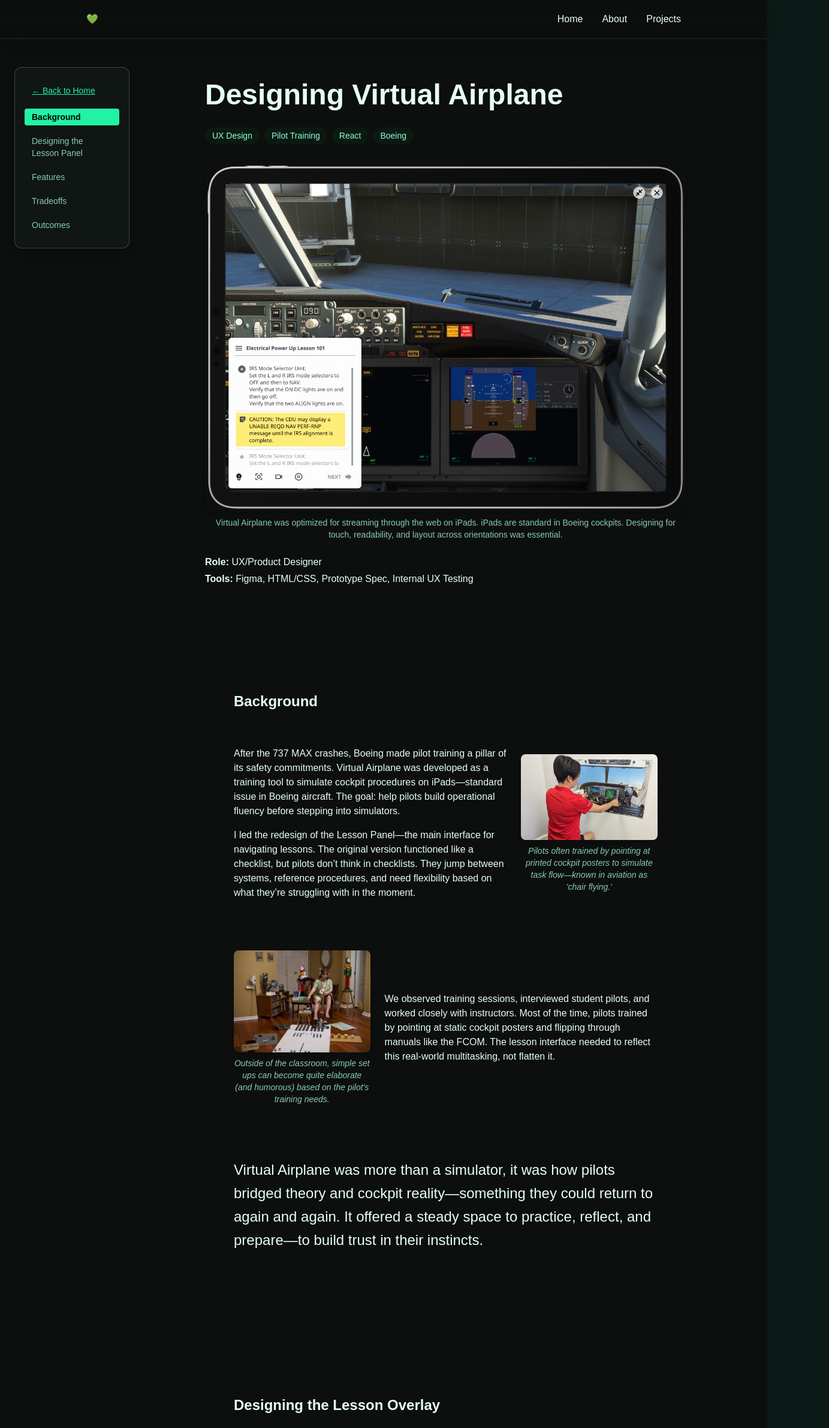
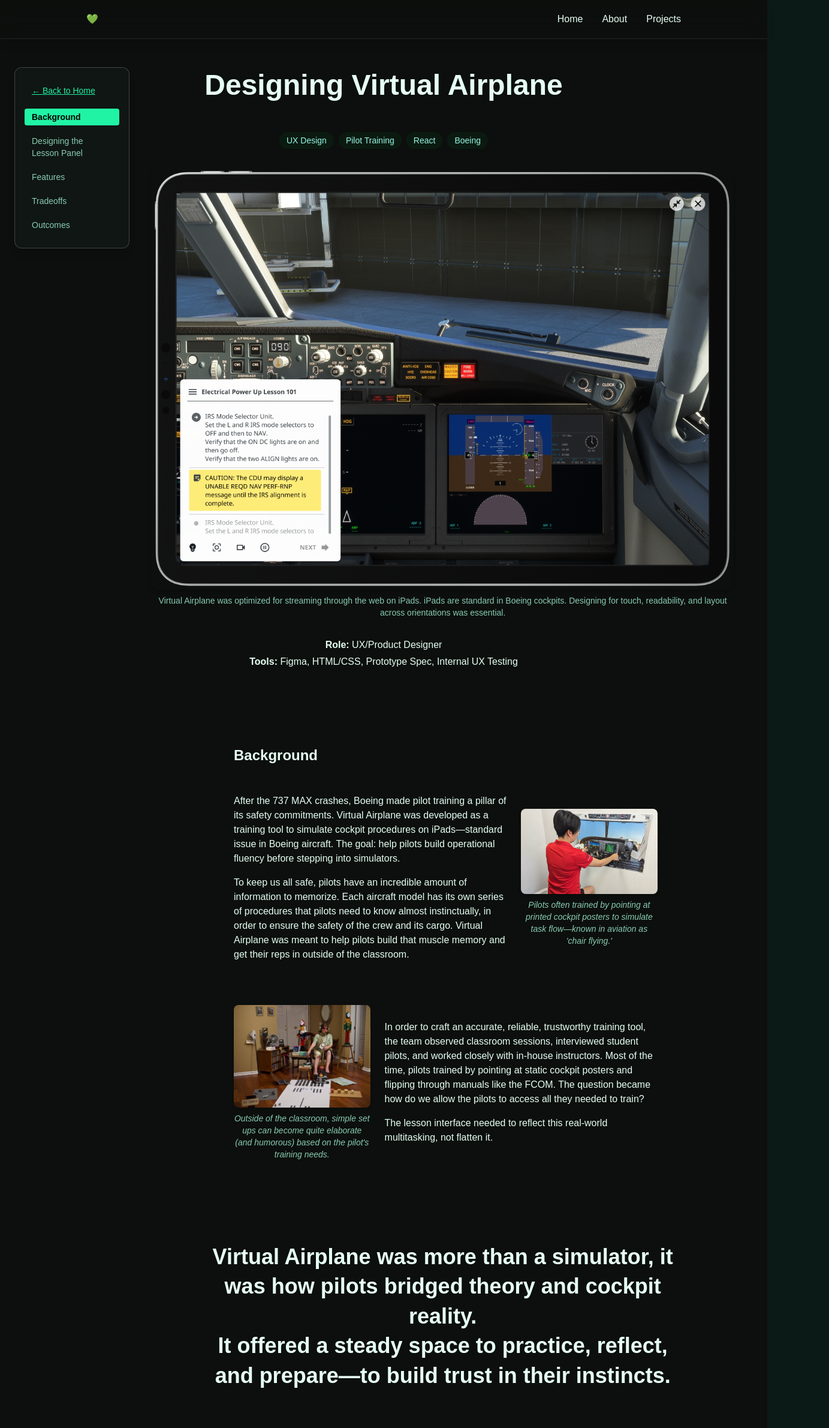
Before and after one commit to jordonaut/firstreactportfolio, a React (Vite) app: page /projects/virtual-airplane in a window 1280 px wide. Shown: the top 2380 px of the page at 60% size, 1383 px wide, since content can reach past the window. Built offline with nearby package versions, Linux system fonts and the light colour scheme.

Commit message:
Updated several components for case study layout. Added a FeatureQuote component and refactored others.

```diff
--- a/package.json
+++ b/package.json
@@ -20,6 +20,7 @@
     "react": "^19.0.0",
     "react-dom": "^19.0.0",
     "react-router-dom": "^7.6.0",
+    "react-zoom-pan-pinch": "^3.7.0",
     "yet-another-react-lightbox": "^3.23.2"
   },
   "devDependencies": {
--- a/src/components/caseStudies/VirtualAirplane.jsx
+++ b/src/components/caseStudies/VirtualAirplane.jsx
@@ -8,6 +8,7 @@
 import { HeroSection } from '../ui/HeroSection';
 import { CaseStudyImage } from '../ui/CaseStudyImage';
 import { FullBleed } from '../ui/FullBleed';
+import { FeatureQuote } from '../ui/Featurequote';
 
 // Assets
 import vaIpadLandscape from '../../assets/images/caseStudies/virtualAirplane/va-ipad-landscape.png';
@@ -56,9 +57,8 @@
                 The goal: help pilots build operational fluency before stepping into simulators.
               </p>
               <p>
-                I led the redesign of the Lesson Panel—the main interface for navigating lessons.
-                The original version functioned like a checklist, but pilots don’t think in checklists.
-                They jump between systems, reference procedures, and need flexibility based on what they’re struggling with in the moment.
+                To keep us all safe, pilots have an incredible amount of information to memorize.
+                Each aircraft model has its own series of procedures that pilots need to know almost instinctually, in order to ensure the safety of the crew and its cargo. Virtual Airplane was meant to help pilots build that muscle memory and get their reps in outside of the classroom.
               </p>
             </div>
             <div className="md:w-1/3 w-full mt-8 md:mt-0 flex justify-center">
@@ -80,19 +80,19 @@
             </div>
             <div className="md:w-2/3 space-y-4">
               <p>
-                We observed training sessions, interviewed student pilots, and worked closely with instructors.
-                Most of the time, pilots trained by pointing at static cockpit posters and flipping through manuals like the FCOM.
+                In order to craft an accurate, reliable, trustworthy training tool, the team observed classroom sessions, interviewed student pilots, and worked closely with in-house instructors.
+                Most of the time, pilots trained by pointing at static cockpit posters and flipping through manuals like the FCOM. The question became how do we allow the pilots to access all they needed to train?
+              </p>
+              <p>
                 The lesson interface needed to reflect this real-world multitasking, not flatten it.
               </p>
             </div>
           </div>
-
-          <p className="text-xl md:text-2xl leading-relaxed text-[var(--color-text)] max-w-4xl mx-auto my-16">
-            Virtual Airplane was more than a simulator, it was how pilots bridged theory and cockpit reality—something they could return to again and again.
+        </Section>
+        <FeatureQuote>
+        Virtual Airplane was more than a simulator, it was how pilots bridged theory and cockpit reality. <br />
           It offered a steady space to practice, reflect, and prepare—to build trust in their instincts.
-          </p>
-        </Section>
-
+        </FeatureQuote>
         <Section id="designing-the-lesson-panel" data-label="Designing the Lesson Panel">
           <h2 className="text-2xl font-semibold">Designing the Lesson Overlay</h2>
 
@@ -135,10 +135,12 @@
             imageA={lessonOverlayFeatures}
             altA="A sandbox view of the Lesson Overlay features"
             captionA="As the Lesson Panel evolved, I helped prototype and refine a growing set of overlay features. This sandbox view captured the complexity as needs expanded and the stack matured."
+
             imageB={lessonPanelDocumentation}
             altB="Documented view of the Lesson Panel system"
             captionB="To keep design and engineering aligned, I created a single source of truth—documenting each feature’s purpose, behavior, and technical implications for collaborative implementation."
           />
+
 
         <Section id="features" data-label="Features">
           <h2 className="text-2xl font-semibold">Key Features</h2>
--- a/src/components/ui/CaseStudyLayout.jsx
+++ b/src/components/ui/CaseStudyLayout.jsx
@@ -2,8 +2,20 @@
 import { Sidebar } from './Sidebar';
 import { MobileSectionNav } from './MobileSectionNav';
 import { motion } from 'framer-motion';
+import { Children, isValidElement } from 'react';
 
 export const CaseStudyLayout = ({ children }) => {
+  const normalizedChildren = Children.toArray(children).filter(isValidElement);
+
+  const getComponentName = (child) => {
+    return (
+      child?.type?.displayName ||
+      child?.type?.name ||
+      child?.props?.mdxType ||
+      'Unknown'
+    );
+  };
+
   return (
     <motion.div
       initial={{ opacity: 0 }}
@@ -11,39 +23,45 @@
       transition={{ duration: 0.6 }}
       className="min-h-screen flex flex-col bg-[var(--color-bg)] text-[var(--color-text)]"
     >
-      {/* Top Navbar */}
+      {/* Navbar */}
       <Navbar />
 
-      {/* 12-column Grid Layout */}
+      {/* Grid Layout */}
       <div className="grid grid-cols-12 w-full px-4 md:px-8 gap-x-6">
-        {/* Sidebar: spans 2 columns on md+ */}
+        {/* Sidebar */}
         <aside className="hidden md:block col-span-2 pt-12">
           <Sidebar />
         </aside>
 
-        {/* Main Content: spans 12 on mobile, 8 centered on md+ */}
-        <main className="col-span-12 md:col-span-8 md:col-start-4 pt-12 space-y-20 relative">
-          {/* Mobile Nav: only visible on small screens */}
-          <div className="md:hidden mb-8">
+        {/* Mobile Nav */}
+        <div className="col-span-12 md:hidden mb-8 pt-12">
           <MobileSectionNav />
         </div>
 
-          {/* Section Wrapping */}
-          {Array.isArray(children)
-            ? children.map((child, index) => {
-                const name = child?.type?.name;
+        {/* Page Content */}
+        {normalizedChildren.map((child, index) => {
+          const name = getComponentName(child);
           const isSection = name === 'Section';
+          const isFullBleed = name === 'FullBleed';
+
+          if (name === 'Unknown') {
+            console.warn('CaseStudyLayout: Unrecognized child component', child);
+          }
+
+          let wrapperClass = 'col-span-12';
+
+          if (isSection) {
+            wrapperClass += ' md:col-span-8 md:col-start-4 max-w-5xl w-full px-4 sm:px-8 py-12 space-y-20';
+          } else if (isFullBleed) {
+            wrapperClass += ' w-full py-12';
+          }
+
           return (
-                  <div
-                    key={index}
-                    className={isSection ? 'max-w-5xl mx-auto px-4 sm:px-8' : ''}
-                  >
+            <div key={index} className={wrapperClass}>
               {child}
             </div>
           );
-              })
-            : children}
-        </main>
+        })}
       </div>
     </motion.div>
   );
--- /dev/null
+++ b/src/components/ui/FeatureQuote.jsx
@@ -0,0 +1,13 @@
+export function FeatureQuote({ children }) {
+  return (
+    <section className="w-full px-4 sm:px-4 py-16 md:py-0">
+      <div className="grid grid-cols-12">
+        <div className="col-span-12 md:col-start-4 md:col-span-8">
+          <blockquote className="text-2xl sm:text-3xl md:text-4xl leading-snug text-[var(--color-text)] text-center font-bold">
+            {children}
+          </blockquote>
+        </div>
+      </div>
+    </section>
+  );
+}
--- a/src/components/ui/FullBleed.jsx
+++ b/src/components/ui/FullBleed.jsx
@@ -1,45 +1,83 @@
-export function FullBleed({
-  imageA,
-  altA,
-  captionA,
-  imageB = null,
-  altB = '',
-  captionB = '',
-}) {
-  return (
-    <figure className="my-24">
-      {/* Bleed Container */}
-      <div className="relative w-[100vw] left-[50%] -translate-x-1/2 overflow-hidden">
-        <div className="w-full max-w-[1600px] mx-auto px-4 sm:px-6 lg:px-12">
+import { useState, useCallback, useEffect } from 'react';
+import { motion, AnimatePresence } from 'framer-motion';
+
+export function FullBleed({ imageA, altA, captionA, imageB, altB, captionB }) {
+  const [isZoomed, setIsZoomed] = useState(false);
+  const [activeImage, setActiveImage] = useState(null);
+
+  const handleKeyDown = useCallback((e) => {
+    if (e.key === 'Escape') {
+      setIsZoomed(false);
+    }
+  }, []);
+
+  useEffect(() => {
+    if (isZoomed) {
+      document.body.style.overflow = 'hidden';
+      window.addEventListener('keydown', handleKeyDown);
+    } else {
+      document.body.style.overflow = '';
+      window.removeEventListener('keydown', handleKeyDown);
+    }
+
+    return () => window.removeEventListener('keydown', handleKeyDown);
+  }, [isZoomed, handleKeyDown]);
+
+  const ImageBlock = ({ src, alt, caption }) => (
+    <div className="my-24">
       <img
-            src={imageA}
-            alt={altA}
-            className="w-full h-auto object-cover rounded-xl shadow-md"
+        src={src}
+        alt={alt}
+        onClick={() => {
+          setIsZoomed(true);
+          setActiveImage({ src, alt, caption });
+        }}
+        className="w-full h-auto object-cover rounded-xl shadow-md cursor-zoom-in"
       />
-          {captionA && (
-            <figcaption className="text-center text-sm text-[var(--color-text-secondary)] mt-2 max-w-4xl mx-auto">
-              {captionA}
+      {caption && (
+        <figcaption className="text-center text-sm text-[var(--color-text-secondary)] mt-2 max-w-4xl mx-auto px-4">
+          {caption}
         </figcaption>
       )}
     </div>
+  );
+
+  return (
+    <figure className="w-screen max-w-none relative left-1/2 -translate-x-1/2 px-0">
+      <div className="w-full px-4 sm:px-8 max-w-screen-2xl mx-auto">
+        <ImageBlock src={imageA} alt={altA} caption={captionA} />
+        {imageB && <ImageBlock src={imageB} alt={altB} caption={captionB} />}
       </div>
 
-      {imageB && (
-        <div className="relative w-[100vw] left-[50%] -translate-x-1/2 overflow-hidden mt-16">
-          <div className="w-full max-w-[1600px] mx-auto px-4 sm:px-6 lg:px-12">
+      <AnimatePresence>
+        {isZoomed && (
+          <motion.div
+            className="fixed inset-0 bg-black z-[999] flex items-center justify-center"
+            initial={{ opacity: 0 }}
+            animate={{ opacity: 1 }}
+            exit={{ opacity: 0 }}
+            onClick={() => setIsZoomed(false)}
+          >
+            <motion.div
+              initial={{ scale: 0.95 }}
+              animate={{ scale: 1 }}
+              exit={{ scale: 0.95 }}
+              transition={{ duration: 0.3 }}
+              className="relative max-w-full max-h-full overflow-hidden"
+              onClick={(e) => e.stopPropagation()}
+            >
               <img
-              src={imageB}
-              alt={altB}
-              className="w-full h-auto object-cover rounded-xl shadow-md"
+                src={activeImage?.src}
+                alt={activeImage?.alt}
+                className="w-auto h-auto max-h-[90vh] max-w-[95vw] object-contain"
               />
-            {captionB && (
-              <figcaption className="text-center text-sm text-[var(--color-text-secondary)] mt-2 max-w-4xl mx-auto">
-                {captionB}
-              </figcaption>
+              <p className="absolute bottom-4 left-4 right-4 text-sm text-center text-white bg-black/70 px-6 py-2 rounded-md max-w-3xl mx-auto">
+                {activeImage?.caption} — Use scroll to pan. Press <kbd>Esc</kbd> to exit.
+              </p>
+            </motion.div>
+          </motion.div>
         )}
-          </div>
-        </div>
-      )}
+      </AnimatePresence>
     </figure>
   );
 }
--- a/src/components/ui/HeroSection.jsx
+++ b/src/components/ui/HeroSection.jsx
@@ -11,41 +11,50 @@
   tags = [],
 }) => {
   return (
-    <section className="col-span-12 md:col-span-8 md:col-start-3 pt-20 pb-12 space-y-6">
+    <section className="w-full px-4 sm:px-6 py-16">
+      <div className="max-w-screen-xl mx-auto text-center space-y-8">
         {title && (
           <h1 className="text-4xl md:text-5xl font-bold leading-tight text-[var(--color-text)]">
             {title}
           </h1>
         )}
 
-      {tags.length > 0 && <TagList tags={tags} />}
+        {tags.length > 0 && (
+          <div className="flex justify-center">
+            <TagList tags={tags} />
+          </div>
+        )}
 
         {subtitle && (
-        <p className="text-lg text-[var(--color-text-secondary)] max-w-3xl">
+          <p className="text-lg text-[var(--color-text-secondary)] max-w-3xl mx-auto">
             {subtitle}
           </p>
         )}
 
         {image && (
-        <div className="mt-8">
+          <div className="grid grid-cols-12 gap-4 mt-8">
+            <div className="col-span-12 md:col-start-3 md:col-span-10">
               <img
                 src={image}
                 alt={alt}
                 className="w-full h-auto rounded-xl shadow-md"
               />
               {caption && (
-            <p className="text-sm mt-2 text-[var(--color-text-secondary)] text-center max-w-3xl mx-auto">
+                <p className="text-sm mt-2 text-[var(--color-text-secondary)] text-left md:text-center">
                   {caption}
                 </p>
               )}
             </div>
+          </div>
         )}
 
-      <div className="space-y-1 text-[var(--color-text)]">
+        <div className="space-y-1 text-[var(--color-text)] text-center">
           {role && <p><strong>Role:</strong> {role}</p>}
           {tools && <p><strong>Tools:</strong> {tools}</p>}
         </div>
-
+      </div>
     </section>
   );
 };
+
+HeroSection.displayName = 'HeroSection';
--- a/src/components/ui/Section.jsx
+++ b/src/components/ui/Section.jsx
@@ -5,7 +5,7 @@
     <motion.section
       id={id}
       {...rest}
-      className={`w-full max-w-5xl mx-auto px-4 py-6 md:py-12 scroll-mt-24 ${className}`}
+      className={`w-full max-w-5xl mx-auto px-4 py-4 md:py-4 scroll-mt-24 ${className}`}
       initial={{ opacity: 0, y: 50 }}
       whileInView={{ opacity: 1, y: 0 }}
       transition={{ duration: 0.8, ease: 'easeOut' }}
```
Also changed, not shown: 1 other file (tests, documents, lock files or other folders). Lines whose indentation alone changed are shown as unchanged.
